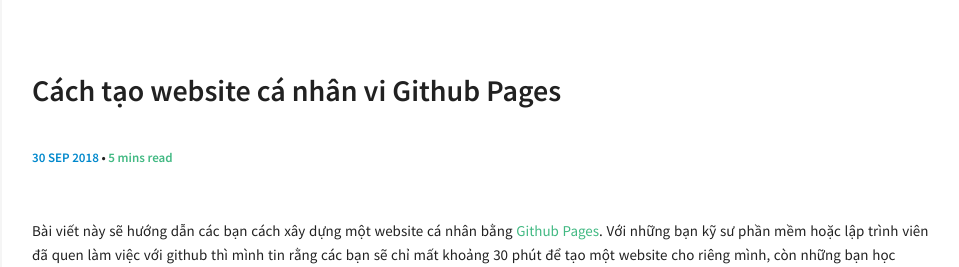
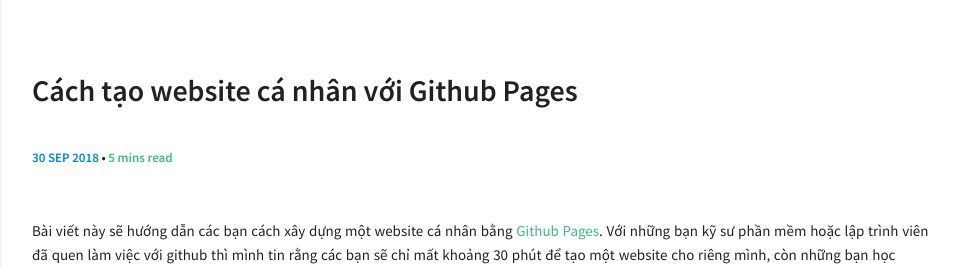
Before and after one commit to truongnh1992/truongnh1992.github.io, a Jekyll site: the page built from _posts/2018-09-30-how-to-create-this-site.md, in a window 1280 px wide. Shown: the top 267 px of the page, without its empty margins (318-1277 px from the left). Built offline with Jekyll 4.4.1, drawn with Linux system fonts in a browser that asks for light colours; comment, search, counter and statistics services are not loaded; some of the changed text lies outside the part shown.

Commit message:
Edit
Signed-off-by: Nguyen Hai Truong <truongnh@vn.fujitsu.com>

```diff
--- a/_includes/footer.html
+++ b/_includes/footer.html
@@ -1,3 +1,3 @@
 <footer>
-  &copy; {{ site.time | date: '%Y' }} {{ site.owner.name }}. Powered by <a href="http://jekyllrb.com/">Jekyll</a>
+  &copy; {{ site.time | date: '%Y' }} {{ site.owner.name }}.
 </footer>
--- a/_posts/2018-09-30-how-to-create-this-site.md
+++ b/_posts/2018-09-30-how-to-create-this-site.md
@@ -1,6 +1,6 @@
 ---
 layout: post
-title: Cách tạo website cá nhân vi Github Pages
+title: Cách tạo website cá nhân với Github Pages
 excerpt: "Bài viết này sẽ hướng dẫn các bạn cách xây dựng một website cá nhân bằng Github Pages."
 date: 2018-09-30
 categories: [linux, tutorials]
```
Also changed, not shown: favicon.ico (deleted), favicon.png (deleted).
